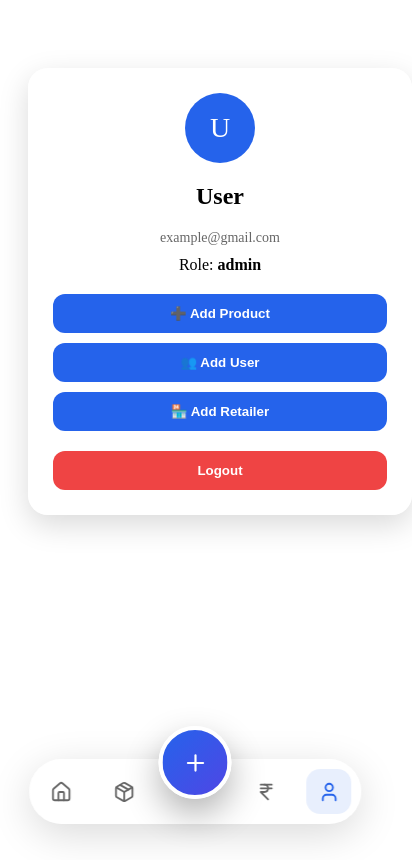
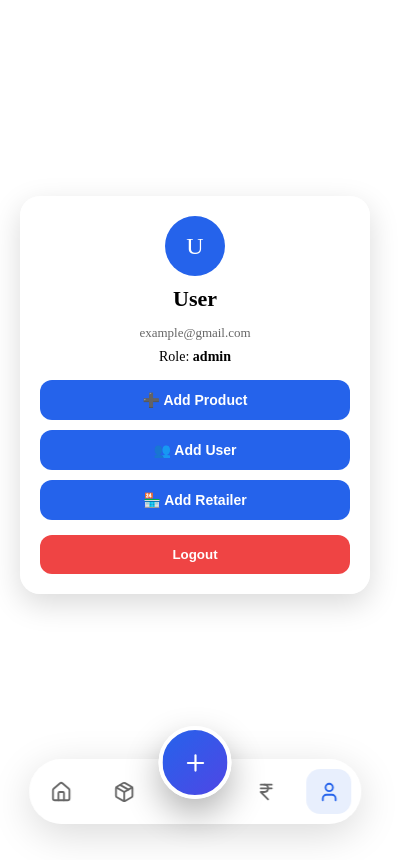
Before and after one commit to pankajkumarpatidar/leorder-frontend, a React (Vite) app: page /profile in a window 390 px wide. Shown: the whole page, 412 px wide, since content can reach past the window. Built offline with nearby package versions, Linux system fonts and the light colour scheme; sample sign-in values are in the browser's storage.

Commit message:
UI fix: profile responsive + index.css cleanup + mobile fix

```diff
--- a/src/index.css
+++ b/src/index.css
@@ -1,26 +1,65 @@
+/* 🔥 RESET + BASE */
+* {
+  margin: 0;
+  padding: 0;
+  box-sizing: border-box;
+  -webkit-tap-highlight-color: transparent;
+}
+
+/* 🔥 HTML FIX (ZOOM ISSUE FIX) */
+html {
+  font-size: 16px;
+  -webkit-text-size-adjust: 100%;
+}
+
+/* 🔥 BODY */
 body {
-  margin: 0;
   font-family: 'Poppins', sans-serif;
   background: #f5f6fa;
+  user-select: none;
+  overflow-x: hidden;
 }
 
-/* smooth tap feel */
+/* 🔥 BUTTON SMOOTH FEEL */
 button {
   transition: all 0.2s ease;
+  border: none;
+  outline: none;
+  cursor: pointer;
 }
 
 button:active {
   transform: scale(0.96);
 }
 
-input, textarea {
+/* 🔥 INPUT FIX */
+input,
+textarea,
+select {
   outline: none;
+  border: none;
+  font-family: inherit;
+  font-size: 14px;
 }
 
-* {
-  -webkit-tap-highlight-color: transparent;
+/* 🔥 SCROLL SMOOTH */
+html {
+  scroll-behavior: smooth;
 }
 
-body {
-  user-select: none;
+/* 🔥 IMAGE SAFE */
+img {
+  max-width: 100%;
+  display: block;
 }
+
+/* 🔥 LINKS */
+a {
+  text-decoration: none;
+  color: inherit;
+}
+
+/* 🔥 MOBILE SAFE AREA */
+#root {
+  min-height: 100vh;
+}
--- a/src/pages/Profile.jsx
+++ b/src/pages/Profile.jsx
@@ -17,22 +17,22 @@ export default function Profile() {
     <div style={styles.container}>
       <div style={styles.card}>
 
-        {/* 👤 USER INFO */}
+        {/* 👤 Avatar */}
         <div style={styles.avatar}>
           {name.charAt(0).toUpperCase()}
         </div>
 
-        <h2>{name}</h2>
+        <h2 style={styles.name}>{name}</h2>
         <p style={styles.email}>{email}</p>
 
         <div style={styles.role}>
           Role: <strong>{role}</strong>
         </div>
 
-        {/* 🔥 ACTIONS */}
+        {/* 🔥 ACTION BUTTONS */}
         <div style={styles.actions}>
 
-          {/* ✅ ADMIN ONLY */}
+          {/* ADMIN ONLY */}
           {role === "admin" && (
             <>
               <button style={styles.btn} onClick={() => navigate("/add-product")}>
@@ -45,7 +45,7 @@ export default function Profile() {
             </>
           )}
 
-          {/* ✅ ADMIN + STAFF */}
+          {/* ADMIN + STAFF */}
           {(role === "admin" || role === "staff") && (
             <button style={styles.btn} onClick={() => navigate("/add-retailer")}>
               🏪 Add Retailer
@@ -65,18 +65,21 @@ export default function Profile() {
 }
 
 
-// 🎨 STYLES
+// 🎨 FINAL RESPONSIVE STYLES
 const styles = {
   container: {
-    padding: 20,
-    paddingTop: 60
+    minHeight: "100vh",
+    padding: "20px 12px 90px", // 👈 bottom nav space
+    display: "flex",
+    justifyContent: "center",
+    alignItems: "center",
+    boxSizing: "border-box"
   },
 
   card: {
     width: "100%",
-    maxWidth: 400,
-    margin: "auto",
-    padding: 25,
+    maxWidth: 380,
+    padding: 20,
     borderRadius: 20,
     background: "rgba(255,255,255,0.6)",
     backdropFilter: "blur(15px)",
@@ -85,33 +88,40 @@ const styles = {
   },
 
   avatar: {
-    width: 70,
-    height: 70,
+    width: 60,
+    height: 60,
     borderRadius: "50%",
     background: "#2563eb",
     color: "#fff",
     display: "flex",
     justifyContent: "center",
     alignItems: "center",
-    fontSize: 28,
+    fontSize: 24,
     margin: "0 auto 10px"
   },
 
+  name: {
+    margin: 0,
+    fontSize: 22
+  },
+
   email: {
-    fontSize: 14,
+    fontSize: 13,
     color: "#666",
-    marginBottom: 10
+    marginBottom: 8,
+    wordBreak: "break-all"
   },
 
   role: {
-    marginBottom: 20
+    marginBottom: 15,
+    fontSize: 14
   },
 
   actions: {
     display: "flex",
     flexDirection: "column",
     gap: 10,
-    marginBottom: 20
+    marginBottom: 15
   },
 
   btn: {
@@ -121,7 +131,8 @@ const styles = {
     background: "#2563eb",
     color: "#fff",
     fontWeight: "bold",
-    cursor: "pointer"
+    cursor: "pointer",
+    fontSize: 14
   },
 
   logout: {
```
